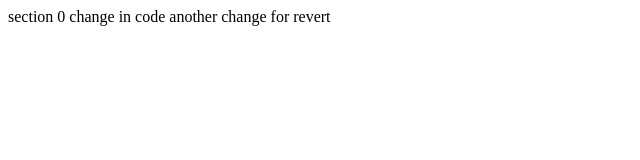
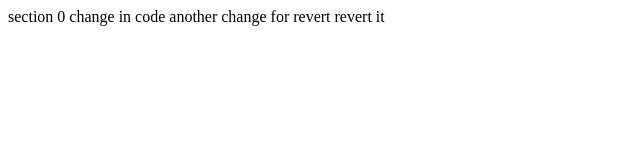
Before and after one commit to navyasri512/preoject_dir, a plain HTML site: page index.html in a window 1280 px wide. Shown: the full height of the page, 0-640 px from the left. Drawn offline with Linux system fonts and the light colour scheme.

Commit message:
revert again

```diff
--- a/index.html
+++ b/index.html
@@ -6,5 +6,6 @@
         section 0
         change in code
         another change for revert
+        revert it
     </body>
 </html>
```
